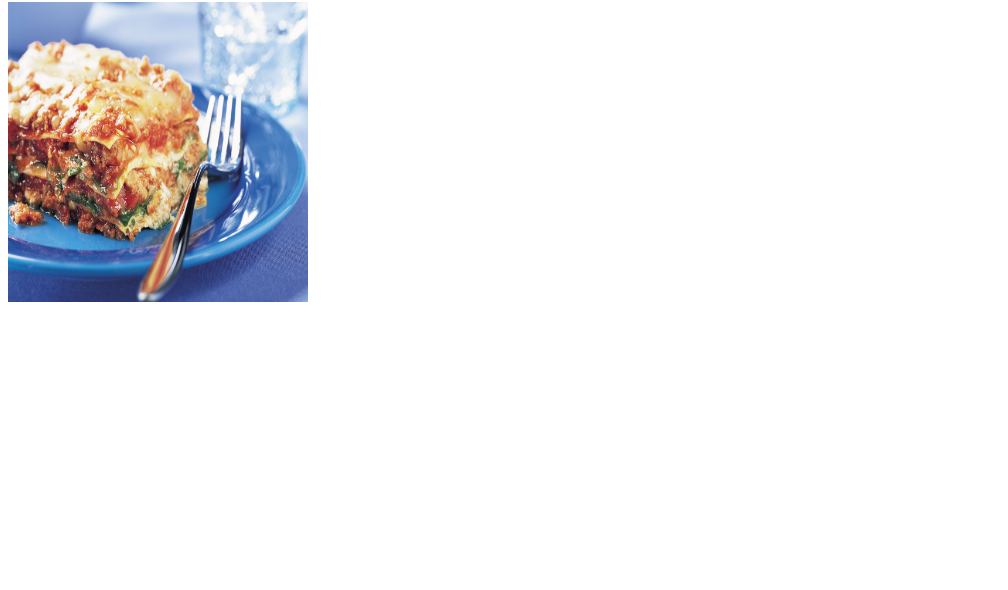
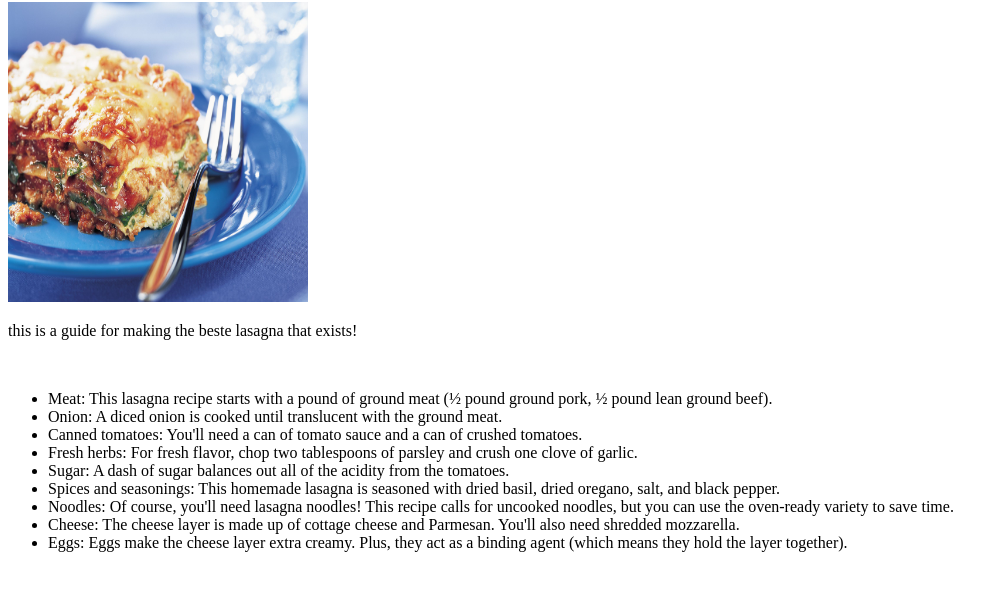
Before and after one commit to Denarcki16/odin-recipes, a plain HTML site: page recipes/lasagna.html in a window 1280 px wide. Shown: the part 78-668 px from the top of the page, without its empty margins (0-1008 px from the left). Drawn offline with Linux system fonts and the light colour scheme.

Commit message:
Added the recipe in the form of a list

```diff
--- a/recipes/lasagna.html
+++ b/recipes/lasagna.html
@@ -3,10 +3,24 @@
 <head>
     <meta charset="UTF-8">
     <meta name="viewport" content="width=device-width, initial-scale=1.0">
-    <title>Document</title>
+    <title>lasagna recipe</title>
 </head>
 <body>
     <h1>Lasagna</h1>
     <img src="../images/lasagna.jpeg" height="300" width="300" alt="lasagna">
+    <br>
+    <p>this is a guide for making the beste lasagna that exists!</p>
+    <br>
+    <ul>
+        <li>Meat: This lasagna recipe starts with a pound of ground meat (½ pound ground pork, ½ pound lean ground beef).</li>
+        <li>Onion: A diced onion is cooked until translucent with the ground meat.</li>
+        <li>Canned tomatoes: You'll need a can of tomato sauce and a can of crushed tomatoes.</li>
+        <li>Fresh herbs: For fresh flavor, chop two tablespoons of parsley and crush one clove of garlic.</li>
+        <li>Sugar: A dash of sugar balances out all of the acidity from the tomatoes.</li>
+        <li>Spices and seasonings: This homemade lasagna is seasoned with dried basil, dried oregano, salt, and black pepper.</li>
+        <li>Noodles: Of course, you'll need lasagna noodles! This recipe calls for uncooked noodles, but you can use the oven-ready variety to save time.</li>
+        <li>Cheese: The cheese layer is made up of cottage cheese and Parmesan. You'll also need shredded mozzarella.</li>
+        <li>Eggs: Eggs make the cheese layer extra creamy. Plus, they act as a binding agent (which means they hold the layer together).</li>
+    </ul>
 </body>
 </html>
```
